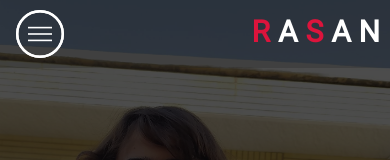
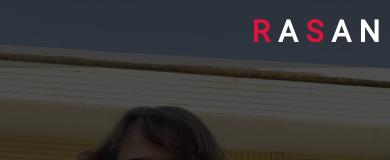
Before and after one commit to rasansoltanf/rasanweb, a plain HTML site: page index.html in a window 390 px wide. Shown: the top 160 px of the page. Drawn offline with Linux system fonts and the light colour scheme.

Commit message:
Update index.html
Signed-off-by: rasansoltanf <r8sansoltani@gmail.com>

```diff
--- a/index.html
+++ b/index.html
@@ -19,9 +19,9 @@
           </a>
         </div>
         <div class="nav-list">
-          <div class="hamburger">
+<!--           <div class="hamburger">
             <div class="bar"></div>
-          </div>
+          </div> -->
           <ul>
             <li><a href="#hero" data-after="Home">خانه</a></li>
             <li><a href="#services" data-after="Service">علاقه ها</a></li>
```
